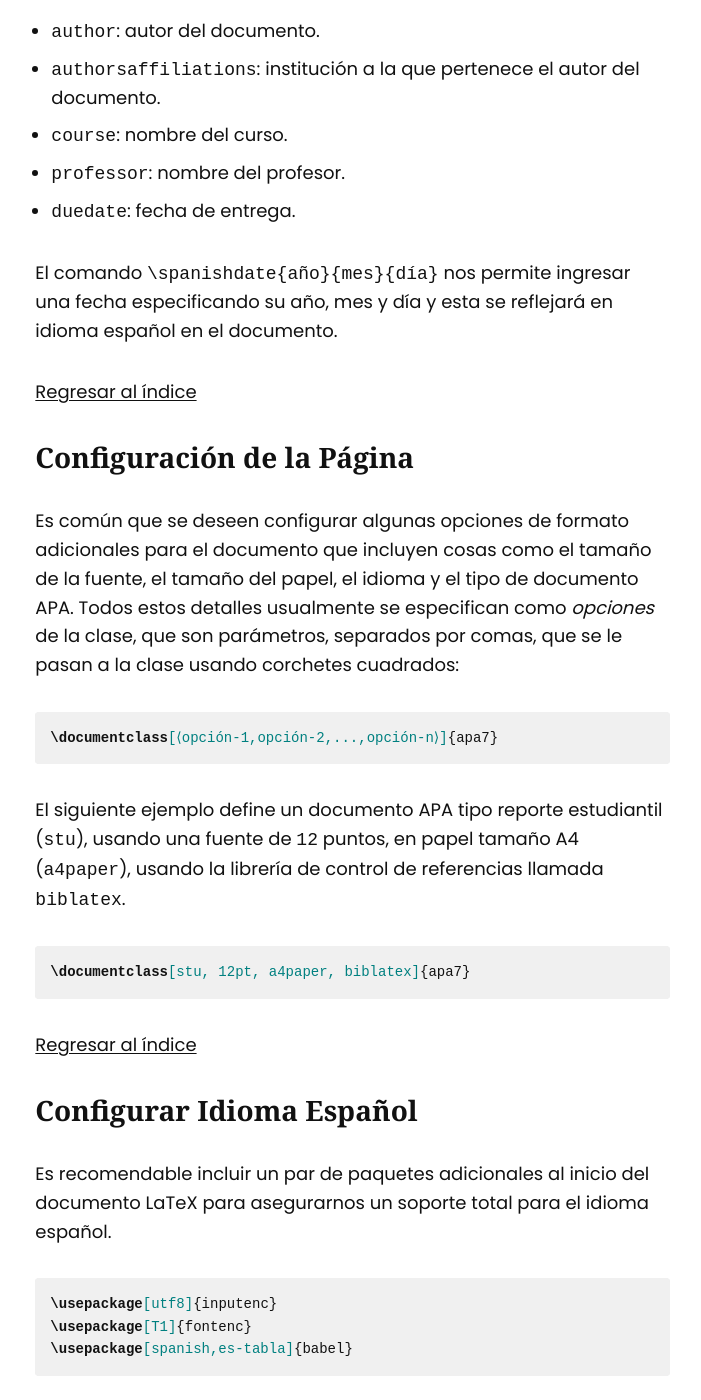
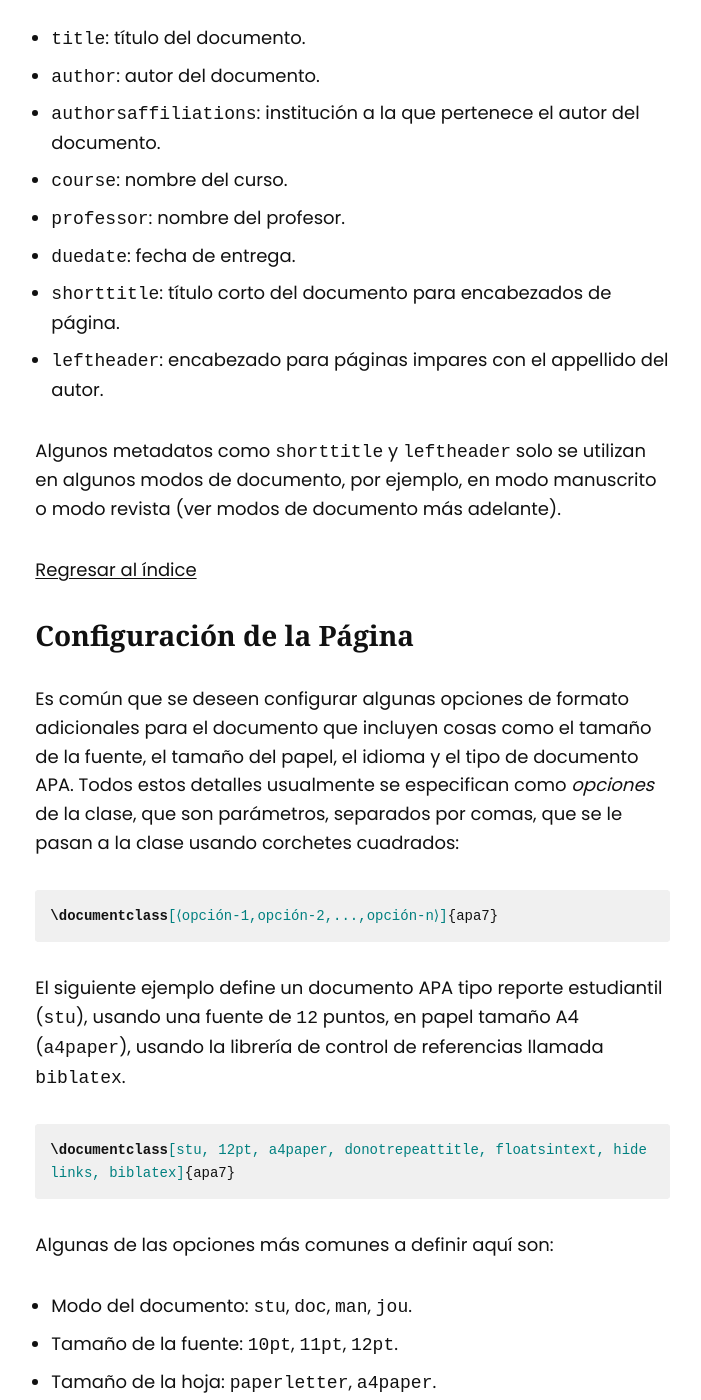
Before and after one commit to asoesem/asoesem.github.io, a Jekyll site: the page built from _posts/2025-04-25-como-escribir-un-doc-apa-en-latex.md, in a window 1280 px wide and 1400 px high, scrolled down 4810 px. Shown: the whole window, without its empty margins (454-1155 px from the left). Built offline with Jekyll 4.4.1, drawn with Linux system fonts in a browser that asks for light colours; the table of contents is made by our own code; some of the changed text lies outside the part shown.

Commit message:
Hace algunas mejoras de contenido basadas en demostración realizada

````diff
--- a/_posts/2025-04-25-como-escribir-un-doc-apa-en-latex.md
+++ b/_posts/2025-04-25-como-escribir-un-doc-apa-en-latex.md
@@ -34,7 +34,9 @@ Claramente, no basta solo con definir la clase de documento, sino que además ha
 
 ```tex
 \title{Orígenes de las Geometrías No Euclidiana}
+\shorttitle{Geometrías No Euclidianas}
 \authorsnames{Euclides Matamoros}
+\leftheader{Matamoros}
 \authorsaffiliations{Universidad Estatal a Distancia}
 \course{Fundamentos Filosóficos de la Educación Matemática (03425)}
 \professor{Profesor Pitágoras Azofeifa}
@@ -50,9 +52,10 @@ Donde:
 * `course`: nombre del curso.
 * `professor`: nombre del profesor.
 * `duedate`: fecha de entrega.
+* `shorttitle`: título corto del documento para encabezados de página.
+* `leftheader`: encabezado para páginas impares con el appellido del autor.
 
-
-El comando `\spanishdate{año}{mes}{día}` nos permite ingresar una fecha especificando su año, mes y día y esta se reflejará en idioma español en el documento.
+Algunos metadatos como `shorttitle` y `leftheader` solo se utilizan en algunos modos de documento, por ejemplo, en modo manuscrito o modo revista (ver modos de documento más adelante).
 
 [Regresar al índice](#toc)
 
@@ -68,8 +71,18 @@ El siguiente ejemplo define un documento APA tipo reporte estudiantil (`stu`), u
 
 
 ```tex
-\documentclass[stu, 12pt, a4paper, biblatex]{apa7}
+\documentclass[stu, 12pt, a4paper, donotrepeattitle, floatsintext, hidelinks, biblatex]{apa7}
 ```
+
+Algunas de las opciones más comunes a definir aquí son:
+
+* Modo del documento: `stu`, `doc`, `man`, `jou`.
+* Tamaño de la fuente: `10pt`, `11pt`, `12pt`.
+* Tamaño de la hoja: `paperletter`, `a4paper`.
+* Paquete de manejo de referencias y citas: `biblatex`
+* Si no deseas repetir título del documento en introducción: `donotrepeattitle`.
+* Si deseas que figuras y tablas aparezcan en donde se definen y no al final del documento: `floatsintext`.
+* Si deseas eliminar los cuadros (o bordes) que suelen rodear los enlaces y referencias cruzadas en los que se puede hacer clic: `hidelinks`.
 
 [Regresar al índice](#toc)
 
@@ -83,12 +96,17 @@ Es recomendable incluir un par de paquetes adicionales al inicio del documento L
 \usepackage[spanish,es-tabla]{babel}
 ```
 
-
 El paquete `inputenc` le dice a LaTeX cómo leer tu archivo de código, mientras que `fontenc` le dice cómo mostrar los caracteres correctamente utilizando las fuentes seleccionadas. Ambas son importantes y complementarias para escribir correctamente en español, especialmente para que LaTeX pueda entender los caracteres especiales del idioma español, como por ejemplo las vocales acentuadas (á, é, í, ó, ú, ü) y la letra ñ.
 
 Dependiendo del compilador que estemos usando, puede que importar `inputenc` no sea necesario. Por ejemplo, el compilador de XeLaTex no lo necesitas. Entonces, siempre es bueno prestar atención a los mensajes del compilador y determinar si este paquete hace falta o no.
 
 Por otro lado, el paquete `babel` es un sistema de internacionalización para LaTeX. Al especificar la opción `spanish`, le indicas a LaTeX que el idioma principal de tu documento es el español. Esto activa una serie de configuraciones específicas para el idioma, que incluye, entre otras cosas, traducciones y soporte para la división silábica. La opción adicional `es-tabla` instruye al traductor a usar la palabra "Tabla" en vez de la palabra "Cuadro" en las traducciones de tus tablas, de conformidad con las especificaciones de APA 7.
+
+Tras incluir el paquete `spanish` puedes utilizar el comando comando `\spanishdate{año}{mes}{día}` el cual nos permite ingresar una fecha especificando su año, mes y día y esta se reflejará en idioma español en el documento. Esto puede resultar útil para definir la fecha de entrega del documento en los metadatos.
+
+ ```tex
+ \duedate{\spanishdate{2025}{5}{20}}
+ ```
 
 [Regresar al índice](#toc)
 
@@ -119,7 +137,7 @@ Algunos de los otros elementos adicionales que se pueden definir son:
 Un documento base, con portada y listo para empezar a redactar podría lucir de la siguiente manera:
 
 ```tex
-\documentclass[stu, 12pt, a4paper, biblatex]{apa7}
+\documentclass[stu, 12pt, a4paper, hidelinks, biblatex]{apa7}
 
 \usepackage[utf8]{inputenc}
 \usepackage[T1]{fontenc}
@@ -147,9 +165,9 @@ Aquí comienza mi redacción.
 
 [Regresar al índice](#toc)
 
-## Estilos de Documento
+## Modos de Documento
 
-La clase de documento `apa7` soporta varios estilos de documento.
+La clase de documento `apa7` soporta varios modos de documento.
 
 ### Modo Estudiante
 
@@ -982,8 +1000,8 @@ Para aprender cómo crear fuentes bibliográficas te recomendamos leer la [Guía
 @book{STEWART,
   author   = {Stewart, James},
   title    = {Cálculo de una Variable, Trascendentes Tempranas},
-  year      = 2018,
-  edition   = 8,
+  year      = {2018},
+  edition   = {8},
   publisher = {Cengage Learning Editores},
   address   = {México D.F.}
 }
````
